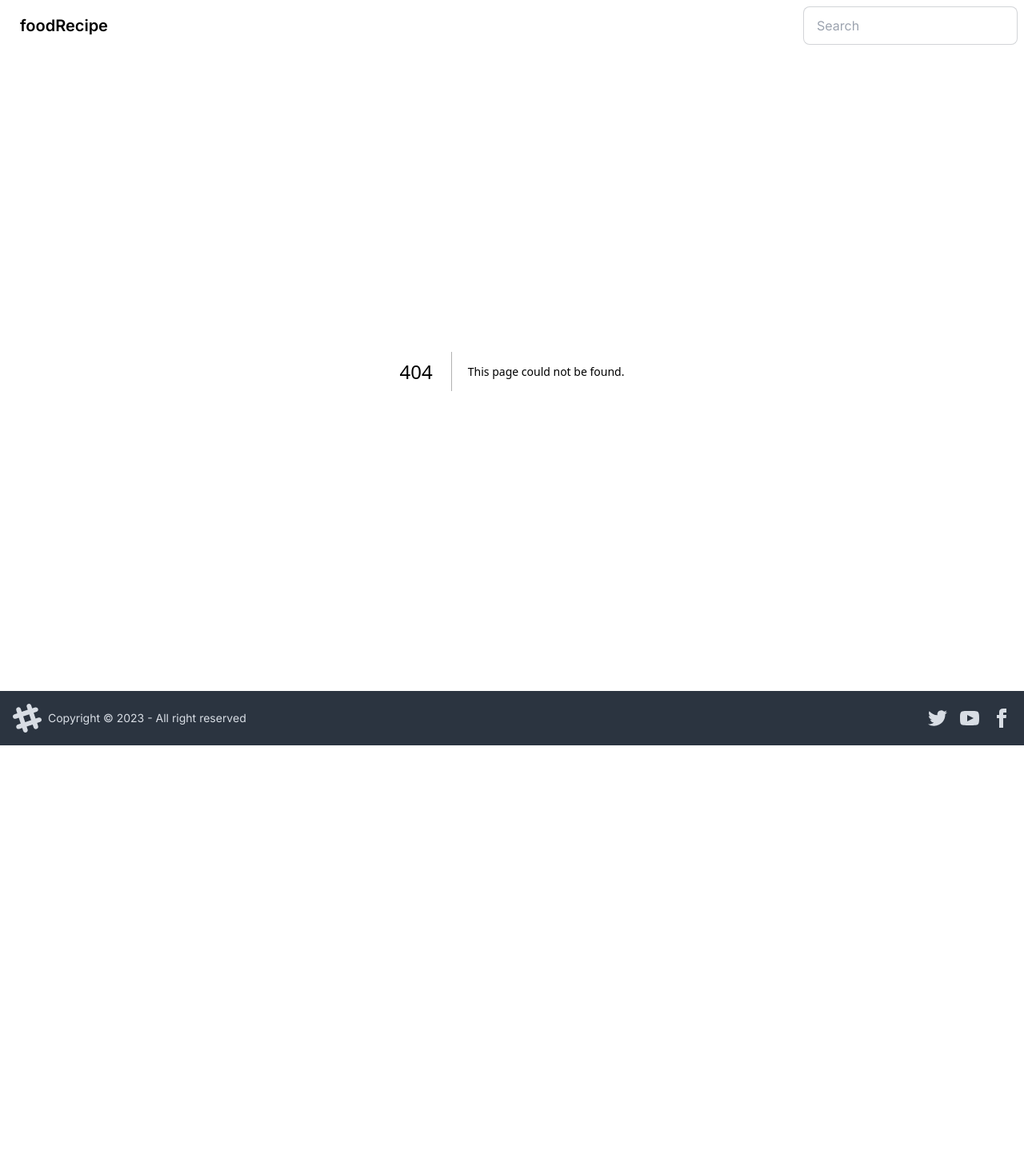
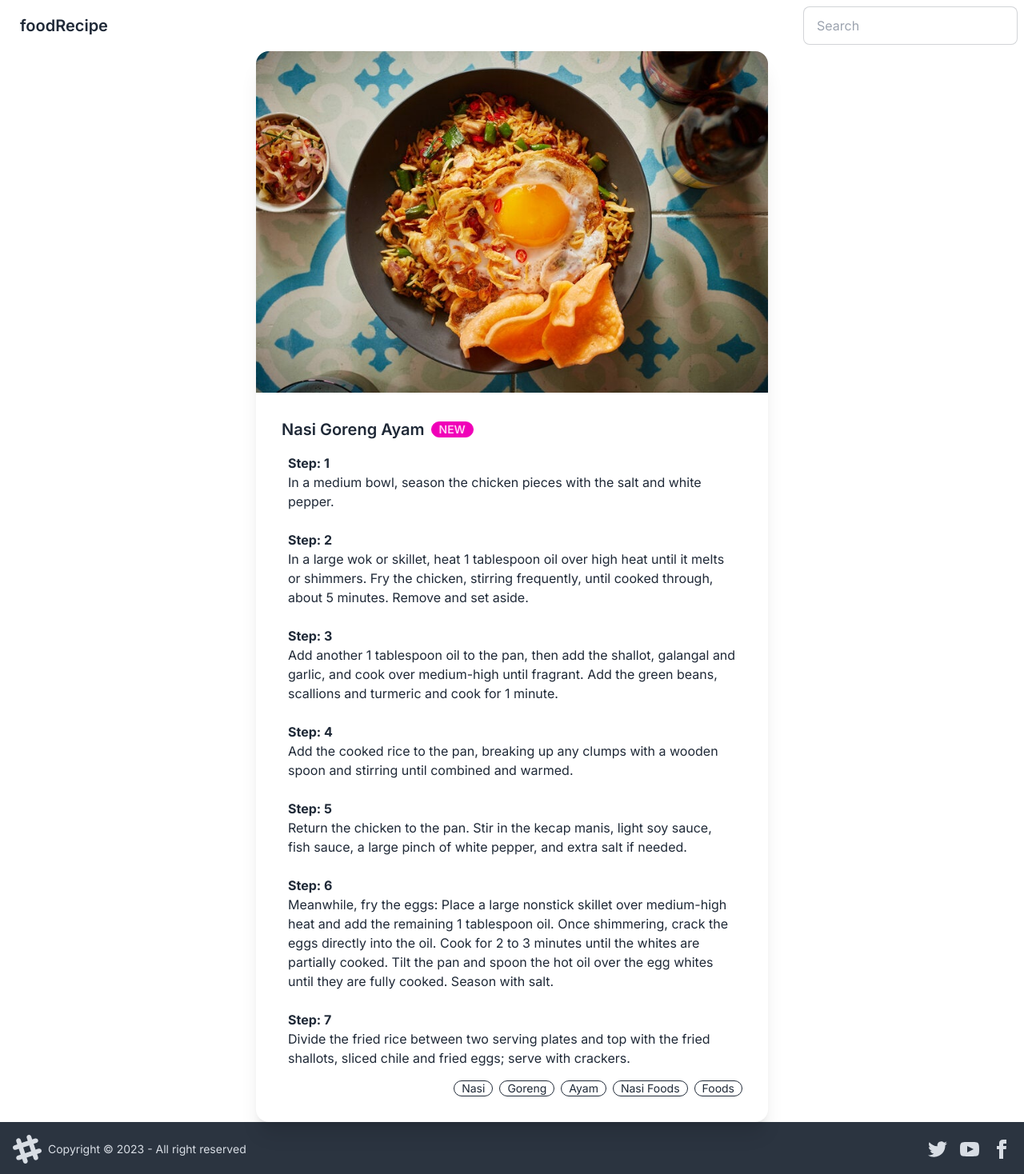
Before and after one commit to Er0r/recipe-nextjs-daisyUI, a Next.js app: page /food/1 in a window 1280 px wide. Before the commit this address had no page. Shown: the top 1468 px of the page at 80% size. Before the commit the page ends 932 px from the top, so only its background shows below. Built offline with nearby package versions, Linux system fonts and the light colour scheme.

Commit message:
Added Recipe Page, Food Cards And View

```diff
--- a/app/components/Card.tsx
+++ b/app/components/Card.tsx
@@ -8,7 +8,7 @@ interface CardProps {
 
 const Card = ({ imageUrl, title, description }: CardProps) => {
   return (
-    <div className="w-full md:w-1/2 lg:w-1/3 p-2">
+    <div className="w-full p-2">
       <div className="card bg-base-100 shadow-xl">
         <figure className="h-48 md:h-64">
           <img
--- /dev/null
+++ b/app/components/FoodCard.tsx
@@ -0,0 +1,44 @@
+import React from "react";
+
+interface FoodCardProps {
+    image: string;
+    name: string;
+    process: string[];
+    tips: string;
+    tags: string[];
+}
+
+const FoodCard = ({image, name, process, tips, tags}: FoodCardProps) => {
+  return (
+    <div className="w-full">
+      <div className="card bg-base-100 shadow-xl">
+        <figure>
+          <img
+            src={image}
+            alt={name}
+          />
+        </figure>
+        <div className="card-body">
+          <h2 className="card-title">
+            {name}
+            <div className="badge badge-secondary">NEW</div>
+          </h2>
+          {process.map((step, index) => (
+            <div className="p-2" key={index }>
+            <h1 className="font-bold">Step: {index + 1}</h1>
+            <p>{step}</p>
+            </div>
+
+          ))}
+          <div className="card-actions justify-end">
+            {tags.map((tag) => (
+                <div className="badge badge-outline">{tag}</div>
+            ))}
+          </div>
+        </div>
+      </div>
+    </div>
+  );
+};
+
+export default FoodCard;
--- a/app/components/Navbar.tsx
+++ b/app/components/Navbar.tsx
@@ -1,10 +1,10 @@
 import React from "react";
-
+import Link from "next/link";
 const Navbar = () => {
   return (
     <div className="navbar bg-base-100">
         <div className="flex-1">
-            <a className="btn btn-ghost normal-case text-xl">foodRecipe</a>
+            <Link className="btn btn-ghost normal-case text-xl" href="/">foodRecipe</Link>
         </div>
         <div className="flex-none gap-2">
             <div className="form-control">
--- /dev/null
+++ b/app/food/[id]/page.tsx
@@ -0,0 +1,33 @@
+"use client";
+import React from "react";
+import FoodJSON from "../../objects/recipe.card.json";
+import FoodCard from "../../components/FoodCard";
+
+interface params {
+  id: number;
+}
+
+const Food = ({ params }: any) => {
+  // iterate through the FoodJSON array and find the object with the matching id
+  const food = FoodJSON.find((food) => food.id === parseInt(params.id));
+
+  return (
+    <div className="flex justify-center">
+      <div className="w-full md:w-3/4 lg:w-1/2">
+        {food ? (
+          <FoodCard
+            image={food.url}
+            name={food.name}
+            process={food.process}
+            tips={food.tips}
+            tags={food.tags}
+          />
+        ) : (
+          <div>Food not found</div>
+        )}
+      </div>
+    </div>
+  );
+};
+
+export default Food;
--- /dev/null
+++ b/app/objects/recipe.card.json
@@ -0,0 +1,29 @@
+[
+    {
+        "id": 1,
+        "name": "Nasi Goreng Ayam",
+        "short_description": "Nasi goreng ayam is a popular Indonesian fried rice with chicken. It is delicious and easy to make.",
+        "process": ["In a medium bowl, season the chicken pieces with the salt and white pepper.", "In a large wok or skillet, heat 1 tablespoon oil over high heat until it melts or shimmers. Fry the chicken, stirring frequently, until cooked through, about 5 minutes. Remove and set aside.", "Add another 1 tablespoon oil to the pan, then add the shallot, galangal and garlic, and cook over medium-high until fragrant. Add the green beans, scallions and turmeric and cook for 1 minute.", "Add the cooked rice to the pan, breaking up any clumps with a wooden spoon and stirring until combined and warmed.", "Return the chicken to the pan. Stir in the kecap manis, light soy sauce, fish sauce, a large pinch of white pepper, and extra salt if needed.", "Meanwhile, fry the eggs: Place a large nonstick skillet over medium-high heat and add the remaining 1 tablespoon oil. Once shimmering, crack the eggs directly into the oil. Cook for 2 to 3 minutes until the whites are partially cooked. Tilt the pan and spoon the hot oil over the egg whites until they are fully cooked. Season with salt.", "Divide the fried rice between two serving plates and top with the fried shallots, sliced chile and fried eggs; serve with crackers."],
+        "url": "/assets/foods/1.jpg",
+        "tips": "To make your own kecap manis, in a medium saucepan, bring ¾ cup light soy sauce or gluten-free tamari with 1¼ packed cups palm sugar or light or dark brown sugar to a simmer over medium. Reduce heat to low and cook until mixture thickens to the texture of maple syrup, about 5 minutes. Let cool. Cover and refrigerate for up to a few weeks. Makes about ¾ cup.",
+        "tags": ["Nasi", "Goreng", "Ayam", "Nasi Foods", "Foods"]
+    },
+    {
+        "id": 2,
+        "name": "Nasi Goreng Ayam",
+        "short_description": "Nasi goreng ayam is a popular Indonesian fried rice with chicken. It is delicious and easy to make.",
+        "process": ["In a medium bowl, season the chicken pieces with the salt and white pepper.", "In a large wok or skillet, heat 1 tablespoon oil over high heat until it melts or shimmers. Fry the chicken, stirring frequently, until cooked through, about 5 minutes. Remove and set aside.", "Add another 1 tablespoon oil to the pan, then add the shallot, galangal and garlic, and cook over medium-high until fragrant. Add the green beans, scallions and turmeric and cook for 1 minute.", "Add the cooked rice to the pan, breaking up any clumps with a wooden spoon and stirring until combined and warmed.", "Return the chicken to the pan. Stir in the kecap manis, light soy sauce, fish sauce, a large pinch of white pepper, and extra salt if needed.", "Meanwhile, fry the eggs: Place a large nonstick skillet over medium-high heat and add the remaining 1 tablespoon oil. Once shimmering, crack the eggs directly into the oil. Cook for 2 to 3 minutes until the whites are partially cooked. Tilt the pan and spoon the hot oil over the egg whites until they are fully cooked. Season with salt.", "Divide the fried rice between two serving plates and top with the fried shallots, sliced chile and fried eggs; serve with crackers."],
+        "url": "/assets/foods/1.jpg",
+        "tips": "To make your own kecap manis, in a medium saucepan, bring ¾ cup light soy sauce or gluten-free tamari with 1¼ packed cups palm sugar or light or dark brown sugar to a simmer over medium. Reduce heat to low and cook until mixture thickens to the texture of maple syrup, about 5 minutes. Let cool. Cover and refrigerate for up to a few weeks. Makes about ¾ cup.",
+        "tags": ["Nasi", "Goreng", "Ayam", "Nasi Foods", "Foods"]
+    },
+    {
+        "id": 3,
+        "name": "Nasi Goreng Ayam",
+        "short_description": "Nasi goreng ayam is a popular Indonesian fried rice with chicken. It is delicious and easy to make.",
+        "process": ["In a medium bowl, season the chicken pieces with the salt and white pepper.", "In a large wok or skillet, heat 1 tablespoon oil over high heat until it melts or shimmers. Fry the chicken, stirring frequently, until cooked through, about 5 minutes. Remove and set aside.", "Add another 1 tablespoon oil to the pan, then add the shallot, galangal and garlic, and cook over medium-high until fragrant. Add the green beans, scallions and turmeric and cook for 1 minute.", "Add the cooked rice to the pan, breaking up any clumps with a wooden spoon and stirring until combined and warmed.", "Return the chicken to the pan. Stir in the kecap manis, light soy sauce, fish sauce, a large pinch of white pepper, and extra salt if needed.", "Meanwhile, fry the eggs: Place a large nonstick skillet over medium-high heat and add the remaining 1 tablespoon oil. Once shimmering, crack the eggs directly into the oil. Cook for 2 to 3 minutes until the whites are partially cooked. Tilt the pan and spoon the hot oil over the egg whites until they are fully cooked. Season with salt.", "Divide the fried rice between two serving plates and top with the fried shallots, sliced chile and fried eggs; serve with crackers."],
+        "url": "/assets/foods/1.jpg",
+        "tips": "To make your own kecap manis, in a medium saucepan, bring ¾ cup light soy sauce or gluten-free tamari with 1¼ packed cups palm sugar or light or dark brown sugar to a simmer over medium. Reduce heat to low and cook until mixture thickens to the texture of maple syrup, about 5 minutes. Let cool. Cover and refrigerate for up to a few weeks. Makes about ¾ cup.",
+        "tags": ["Nasi", "Goreng", "Ayam", "Nasi Foods", "Foods"]
+    }
+]
--- a/app/page.tsx
+++ b/app/page.tsx
@@ -2,6 +2,7 @@ import LandingPage from "../public/assets/landing_page.jpg";
 import Image from "next/image";
 import Card from "./components/Card";
 import InformationJSON from "./objects/information.card.json";
+import Link from "next/link";
 
 export default function Home() {
   return (
@@ -28,14 +29,9 @@ export default function Home() {
         </div>
       </div>
       <div className="order-5 md:order-5">
-        <div className="flex justify-center">
-          <h1 className="text-3xl md:text-4xl font-bold text-yellow-300 mx-auto md:mx-auto py-2 md-py-1">
-            CHOICE-LIST
-          </h1>
-        </div>
         {/* cards */}
-        <div>
-          <div className="flex flex-wrap">
+        <div className=" flex flex-col items-center">
+          <div className="grid grid-cols-1 md:grid-cols-3">
             {InformationJSON.map((information) => (
               <Card
                 key={information.id}
@@ -47,6 +43,11 @@ export default function Home() {
           </div>
         </div>
       </div>
+      <div className="flex justify-center mt-4">
+        <Link href="/recipe">
+          <button className="btn btn-outline btn-accent p-2 m-2">Click For Recipe</button>
+        </Link>
+      </div>
     </div>
   );
 }
--- /dev/null
+++ b/app/recipe/page.tsx
@@ -0,0 +1,26 @@
+import React from 'react'
+import FoodJSON from "../objects/recipe.card.json";
+import Card from '../components/Card';
+import Link from 'next/link';
+
+const Recipe = () => {
+  return (
+    <div className='grid grid-cols-1 md:grid-cols-2 gap-4 justify-center'>
+      {FoodJSON.map((food, index) => (
+        <div key={index} className={`flex flex-col items-center order-${food.id + 1}`}>
+          <Link href={`/food/${food.id}`}>
+
+          <Card
+            imageUrl={food.url}
+            title={food.name}
+            description={food.short_description}
+          />
+
+          </Link>
+        </div>
+      ))}
+    </div>
+  )
+}
+
+export default Recipe
```
Also changed, not shown: public/assets/foods/1.jpg (added), 1 other file (tests, documents, lock files or other folders).
